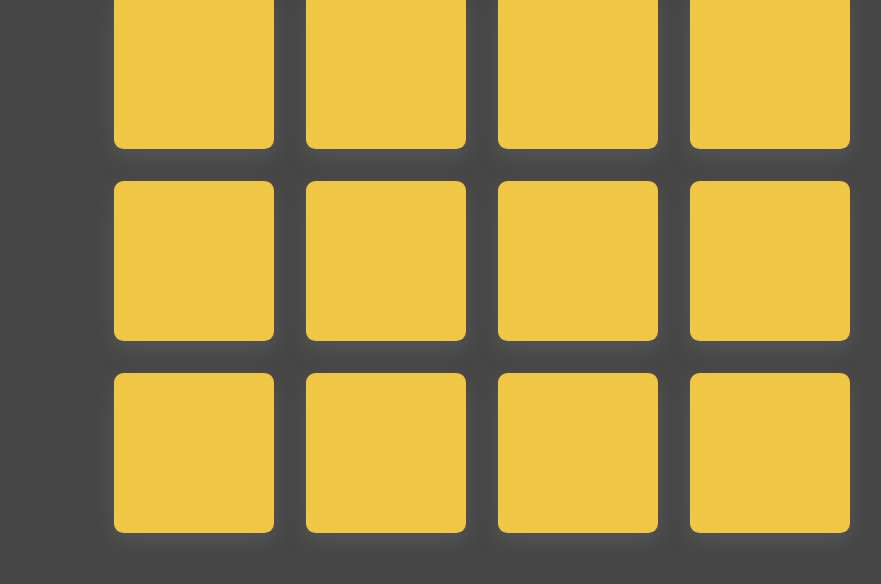
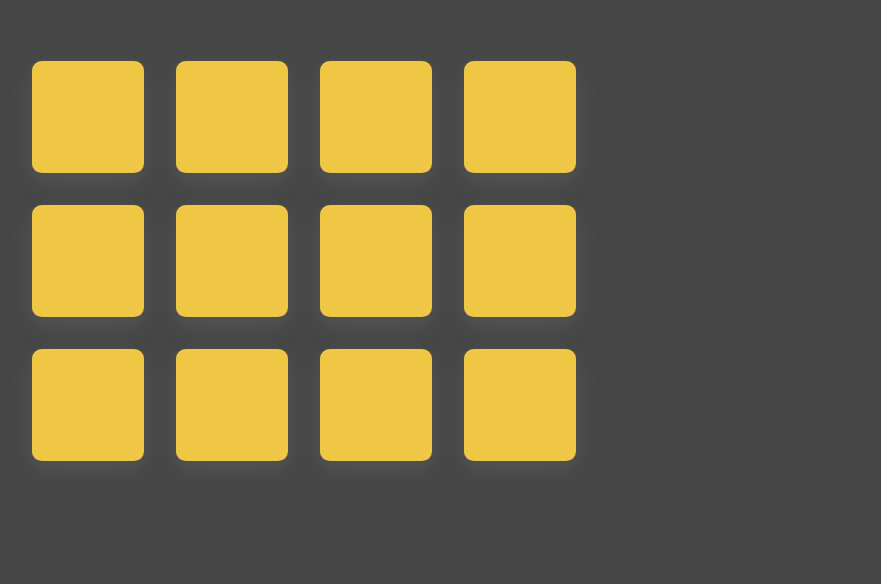
Before and after one commit to ShreyalGupta/memorybraingame, a plain HTML site: page index.html in a window 1280 px wide. Shown: the part 216-800 px from the top of the page, without its empty margins (336-1217 px from the left). Drawn offline with Linux system fonts and the light colour scheme.

Commit message:
updating css

```diff
--- a/css/style.css
+++ b/css/style.css
@@ -7,14 +7,14 @@
 }
 
 body{
-    display: inline-flex;
+    display: flex;
     justify-content: center;
     align-items: center;
     flex-direction: column;
     gap: 5rem;
     height: 100vh;
     background-color: var(--bg-main);
-    margin-left: 450px;
+    /*margin-left: 450px;*/
 }
 
 h1{
@@ -59,8 +59,8 @@ span{
 .card,
 .back-card,
 .front-card{
-    height: 10rem;
-    width: 10rem;
+    height: 7rem;
+    width: 7rem;
 }
 .back-card,
 .front-card{
```
